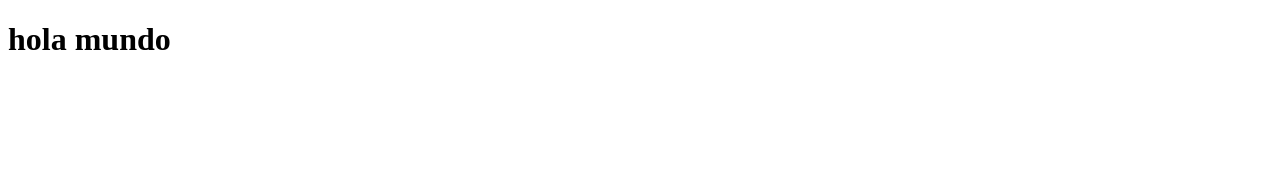
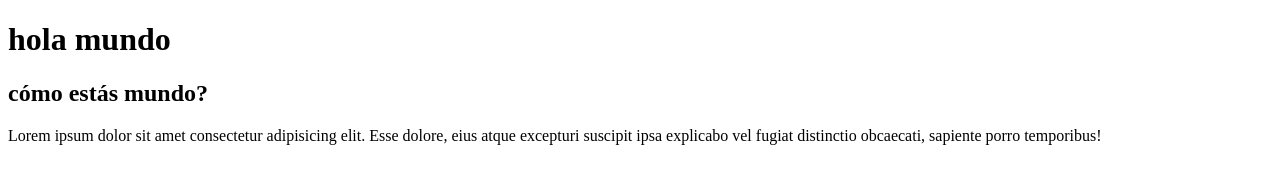
Before and after one commit to Lisandro10032004/git-pr-ctica, a plain HTML site: page index.html in a window 1280 px wide. Drawn offline with Linux system fonts and the light colour scheme.

Commit message:
dale funciona porfa

```diff
--- a/index.html
+++ b/index.html
@@ -8,5 +8,11 @@
   </head>
   <body>
     <h1>hola mundo</h1>
+    <h2>cómo estás mundo?</h2>
+    <p>
+      Lorem ipsum dolor sit amet consectetur adipisicing elit. Esse dolore, eius
+      atque excepturi suscipit ipsa explicabo vel fugiat distinctio obcaecati,
+      sapiente porro temporibus!
+    </p>
   </body>
 </html>
```
